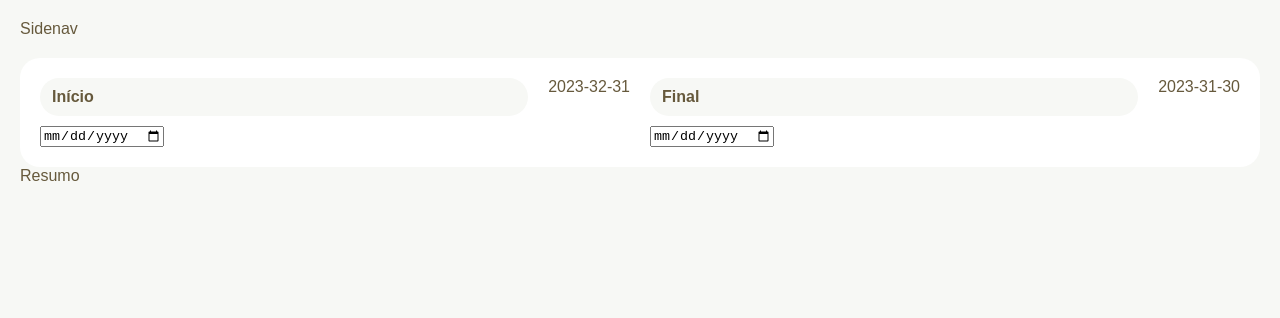
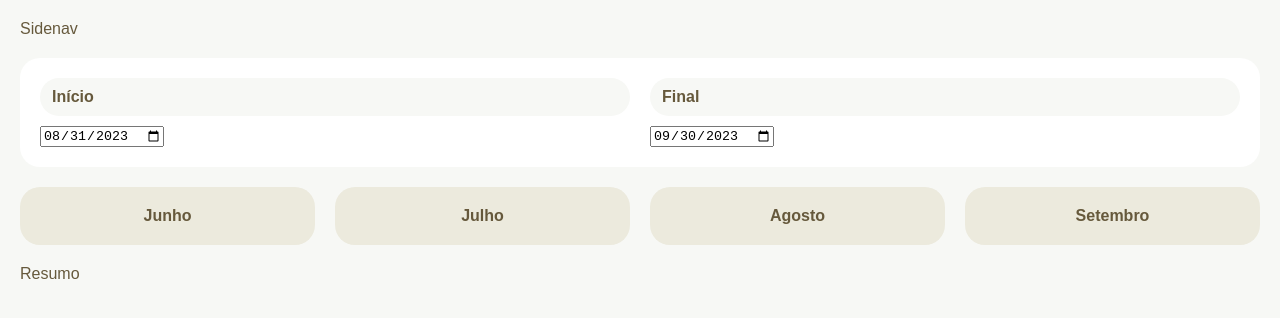
Before and after one commit to Lazaro-Costa/Fintech, a React (Vite) app: page / in a window 1280 px wide. Shown: the top 318 px of the page. Built offline with nearby package versions, Linux system fonts and the light colour scheme; no server answers; the HTML template or start-up script is replaced by a standard one.

Commit message:
Criado o menu de meses e correção de bugs

```diff
--- a/src/Context/DataContext.tsx
+++ b/src/Context/DataContext.tsx
@@ -32,7 +32,7 @@
   const date = new Date();
   date.setDate(date.getDate() - n);
   const dd = String(date.getDate()).padStart(2, '0');
-  const mm = String(date.getDate() + 1).padStart(2, '0');
+  const mm = String(date.getMonth() + 1).padStart(2, '0');
   const yyyy = date.getFullYear();
   return `${yyyy}-${mm}-${dd}`
 }
--- a/src/components/DateRange.tsx
+++ b/src/components/DateRange.tsx
@@ -7,9 +7,7 @@
   return (
     <form onSubmit={(e) => e.preventDefault()} className='box flex'>
       <DataInput label="Início" value={inicio} onChange={({target}) => setInicio(target.value)}/>
-      {inicio}
       <DataInput label="Final" value={final} onChange={({target}) => setFinal(target.value)}/>
-      {final}
     </form>
   )
 }
--- a/src/components/Header.tsx
+++ b/src/components/Header.tsx
@@ -1,12 +1,16 @@
 import React from 'react'
 import { useData } from '../Context/DataContext'
 import DateRange from './DateRange'
+import Meses from './Meses'
 
 const Header = () => {
   return (
-    <div>
+    <header className='mb'>
+      <div className='mb'>
       <DateRange/>
-    </div>
+      </div>
+      <Meses/>
+    </header>
   )
 }
 
--- /dev/null
+++ b/src/components/MesBtn.tsx
@@ -0,0 +1,48 @@
+import React from 'react'
+import { useData } from '../Context/DataContext';
+
+const style: React.CSSProperties = {
+  padding: "var(--gap) var(--gap-s)",
+  backgroundColor:"var(--color3)",
+  border: 'none',
+  borderRadius: 'var(--gap)',
+  color: 'var(--color2)',
+  fontWeight: '600',
+  textTransform: 'capitalize'
+}
+
+function nomeMes(n:number){
+  const date = new Date();
+  date.setMonth(date.getMonth() + n);
+  return new Intl.DateTimeFormat('pt-BR', {month: 'long'}).format(date)
+}
+
+function formatDate(date: Date){
+
+  const dd = String(date.getDate()).padStart(2, '0');
+  const mm = String(date.getMonth() + 1).padStart(2, '0');
+  const yyyy = date.getFullYear();
+  return `${yyyy}-${mm}-${dd}`
+}
+
+const MesBtn = ({n}: {n:number}) => {
+  const {setInicio, setFinal} = useData();
+
+  function setMes( n:number){
+    const date = new Date();
+    date.setMonth(date.getMonth() + n);
+
+    const firstDay = new Date(date.getFullYear(), date.getMonth(), 1)
+    const lastDay = new Date(date.getFullYear(), date.getMonth() + 1, 0)
+    setInicio(formatDate(firstDay));
+    setFinal(formatDate(lastDay))
+  }
+
+  return (
+    <button style={style} onClick={() => setMes(n)}>
+      {nomeMes(n)}
+    </button>
+  )
+}
+
+export default MesBtn
--- /dev/null
+++ b/src/components/Meses.tsx
@@ -0,0 +1,14 @@
+import MesBtn from './MesBtn'
+
+const Meses = () => {
+  return (
+    <div className='flex'>
+      <MesBtn n={-3}/>
+      <MesBtn n={-2}/>
+      <MesBtn n={-1}/>
+      <MesBtn n={0}/>
+    </div>
+  )
+}
+
+export default Meses
```
